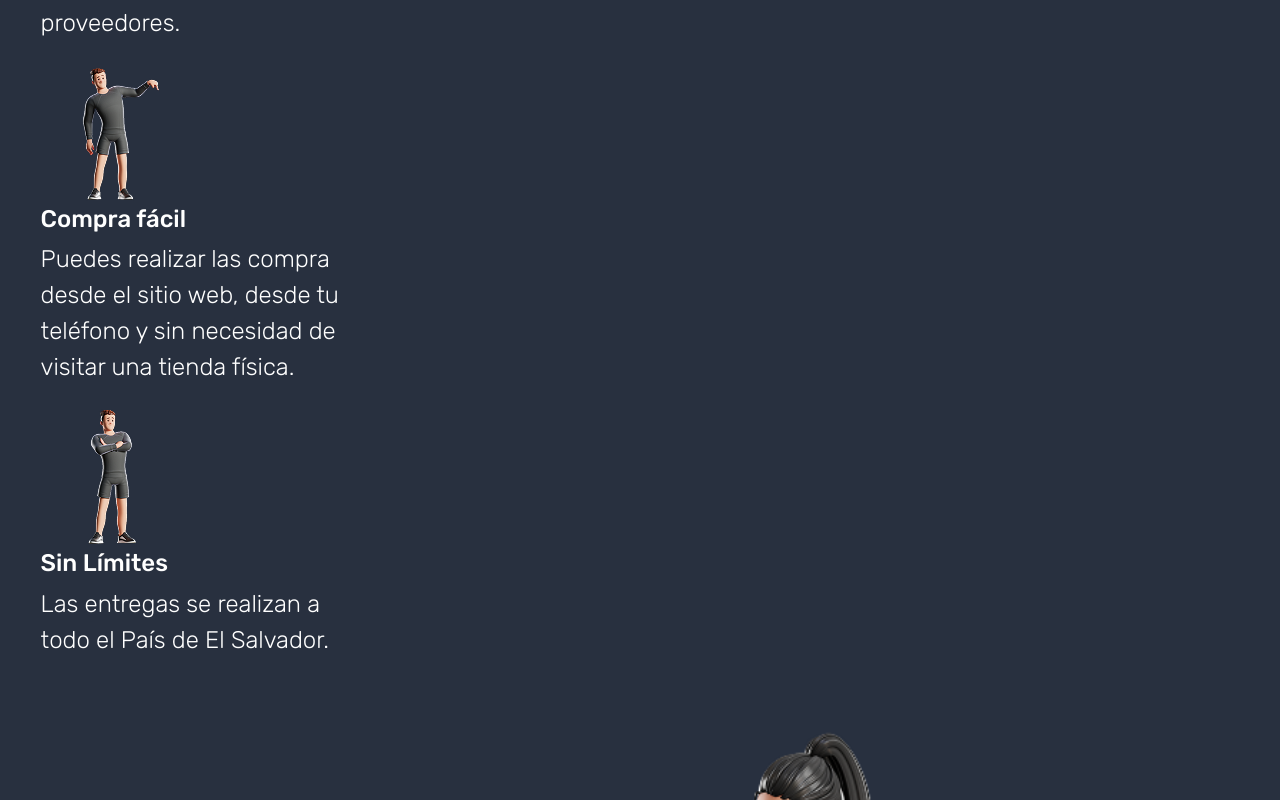
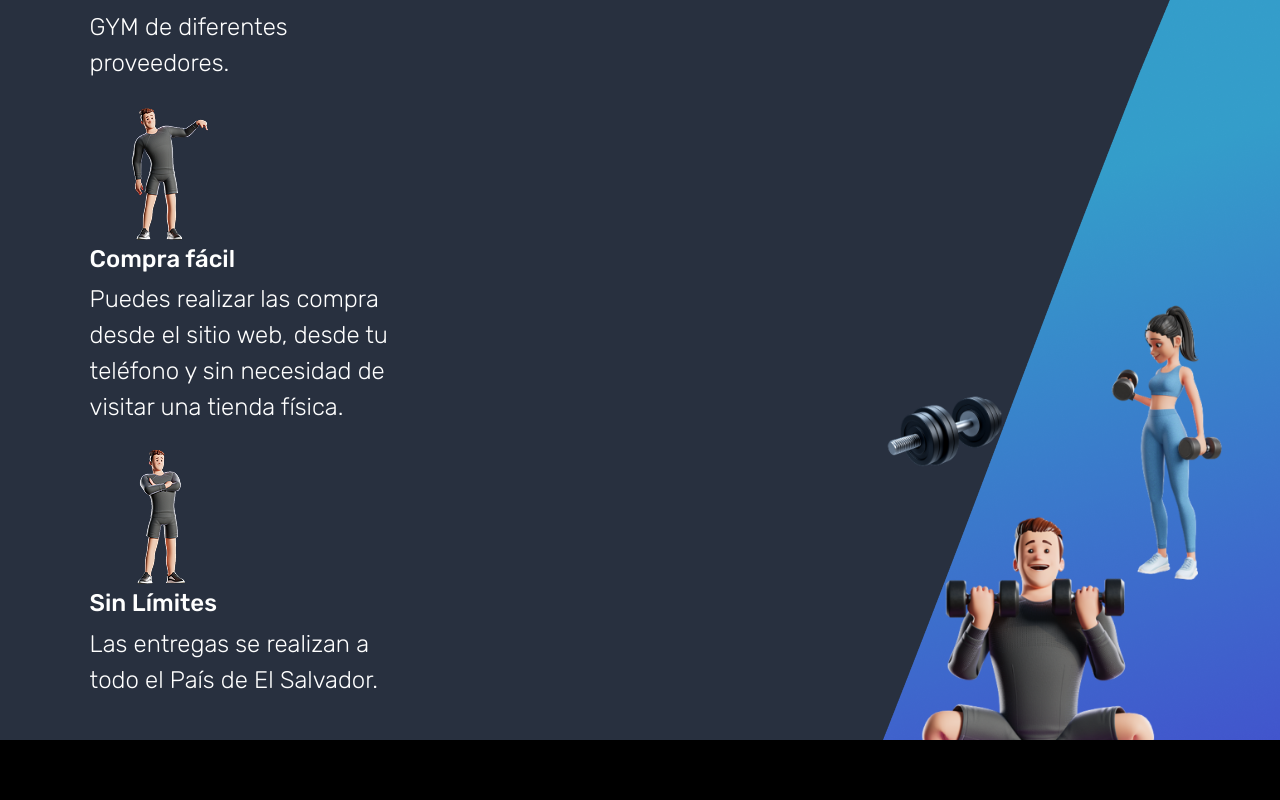
Before and after one commit to imanollramirez/EvoPeak_Online_Shop, a React (Vite) app in the folder frontend/evo-peak/: page / in a window 1280 px wide. Shown: the part 2000-2800 px from the top of the page. After the commit the page ends 2740 px from the top, so only its background shows below. Built offline with nearby package versions, Linux system fonts and the light colour scheme.

Commit message:
Index visual part done - responsive is missing

```diff
--- a/frontend/evo-peak/src/pages/Index.css
+++ b/frontend/evo-peak/src/pages/Index.css
@@ -36,7 +36,6 @@
 
 .description {
     font-family: "Rubik", sans-serif;
-    font-size: 1.5rem;
     color: #9E9E9E;
 }
 
@@ -103,7 +102,7 @@
     flex-wrap: wrap;
     justify-content: flex-start;
     column-gap: 50px;
-    margin-left: 15px;
+    margin-left: 5%;
     padding: 2%;
     width: 50%;
 }
@@ -111,3 +110,9 @@
 .info {
     width: 300px;
 }
+
+.img {
+    position: relative;
+    width: 35%;
+    z-index: 1;
+}
--- a/frontend/evo-peak/src/pages/Index.jsx
+++ b/frontend/evo-peak/src/pages/Index.jsx
@@ -23,7 +23,7 @@ const Index = () => {
 
         <img src={shape1}/>
 
-        <h3 className="text-center">Somos una tienda en línea que ofrece amplia variedad de productos.</h3>
+        <h3 className="text-center mb-5">Somos una tienda en línea que ofrece amplia variedad de productos.</h3>
         <div className="benefit">
         <div className="info">
             <img src={info1}/>
@@ -51,7 +51,7 @@ const Index = () => {
         </div>
 
 
-        <img src={image1}/>
+        <img className="img position-absolute bottom-0 end-0" src={image1}/>
         <img src={shape2} className="position-absolute bottom-0 end-0"/>
      </div>
      </>
```
